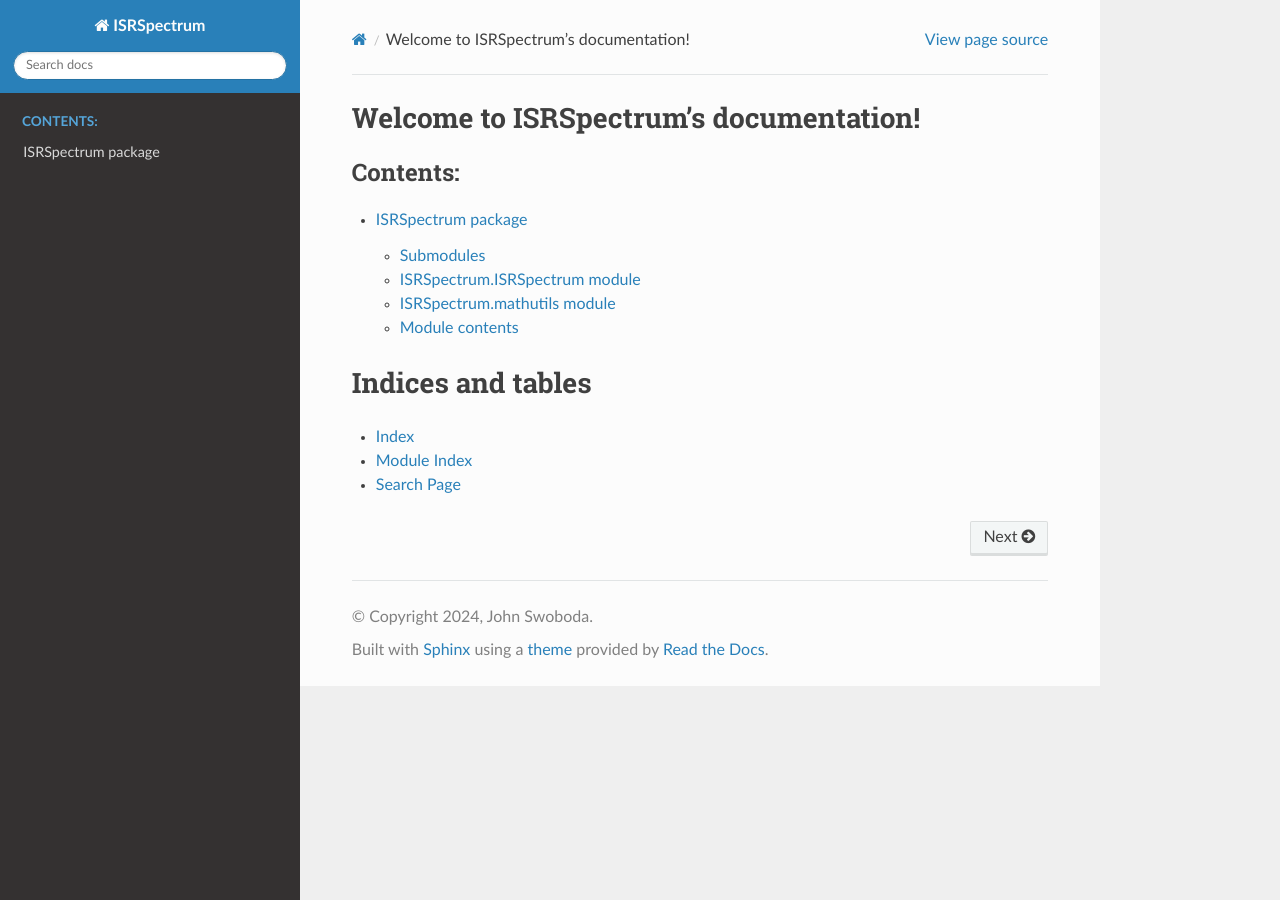
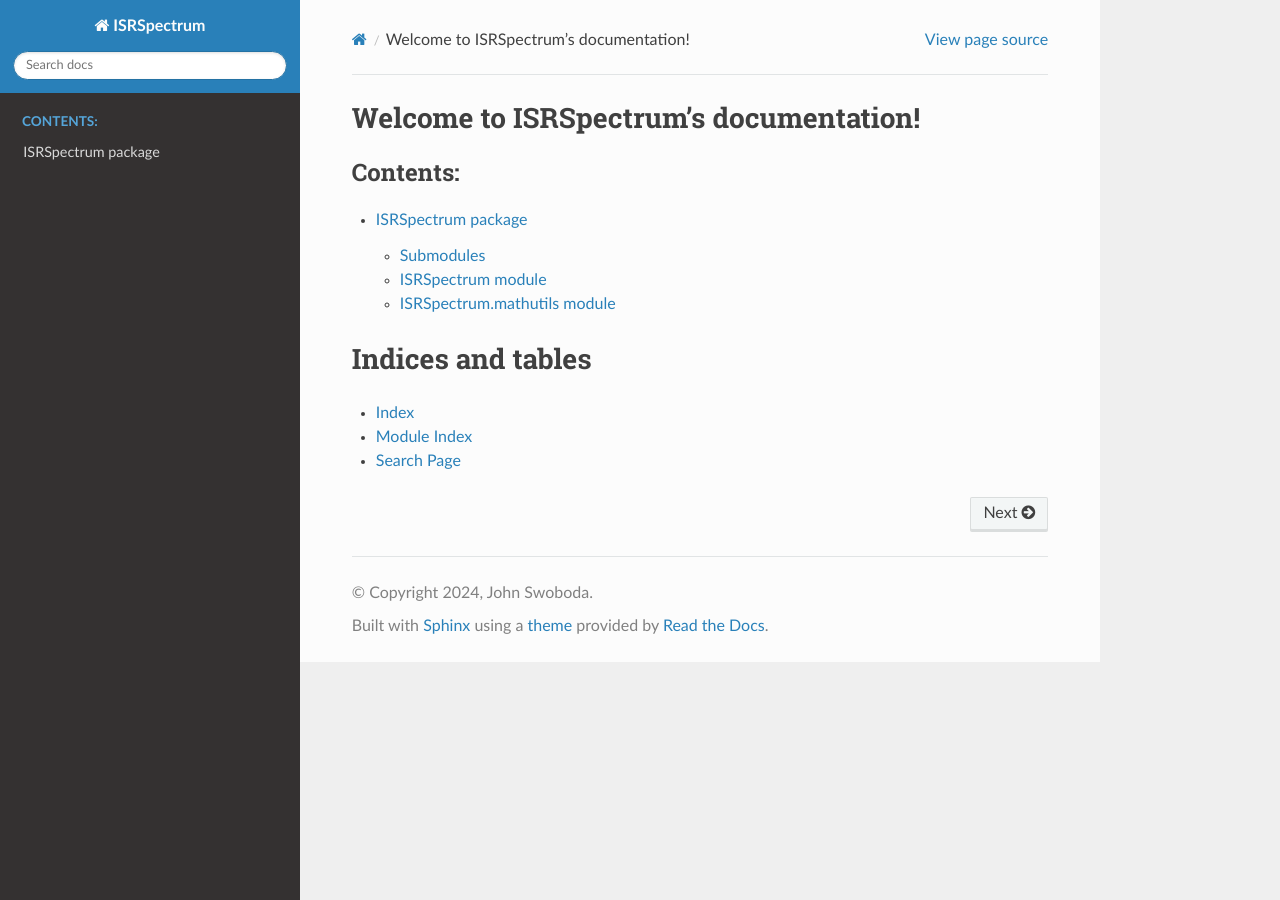
Before and after one commit to jswoboda/ISRSpectrum, a Sphinx documentation site: the page built from docs/source/index.rst, in a window 1280 px wide. Built offline with Sphinx 7.4.7 and the Read the Docs theme 2.0.0, drawn with Linux system fonts in a browser that asks for light colours.

Commit message:
working on docs again

```diff
--- a/docs/source/ISRSpectrum.rst
+++ b/docs/source/ISRSpectrum.rst
@@ -4,10 +4,10 @@
 Submodules
 ----------
 
-ISRSpectrum.ISRSpectrum module
+ISRSpectrum module
 ------------------------------
 
-.. automodule:: ISRSpectrum.ISRSpectrum
+.. automodule:: ISRSpectrum
    :members:
    :undoc-members:
    :show-inheritance:
@@ -15,15 +15,15 @@
 ISRSpectrum.mathutils module
 ----------------------------
 
-.. automodule:: ISRSpectrum.mathutils
+.. automodule:: mathutils
    :members:
    :undoc-members:
    :show-inheritance:
 
-Module contents
----------------
+.. Module contents
+.. ---------------
 
-.. automodule:: ISRSpectrum
-   :members:
-   :undoc-members:
-   :show-inheritance:
+.. .. automodule:: ISRSpectrum
+..    :members:
+..    :undoc-members:
+..    :show-inheritance:
```
Also changed, not shown: 1 other file.
